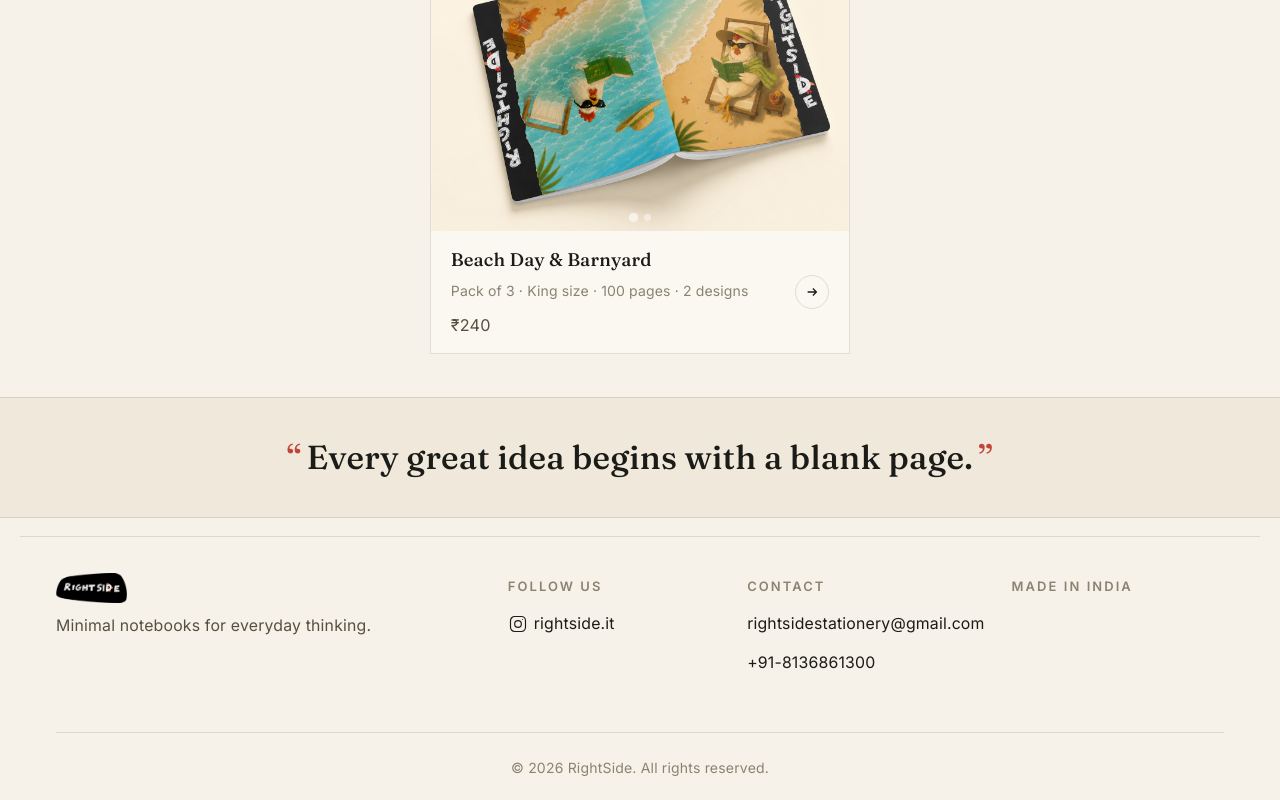
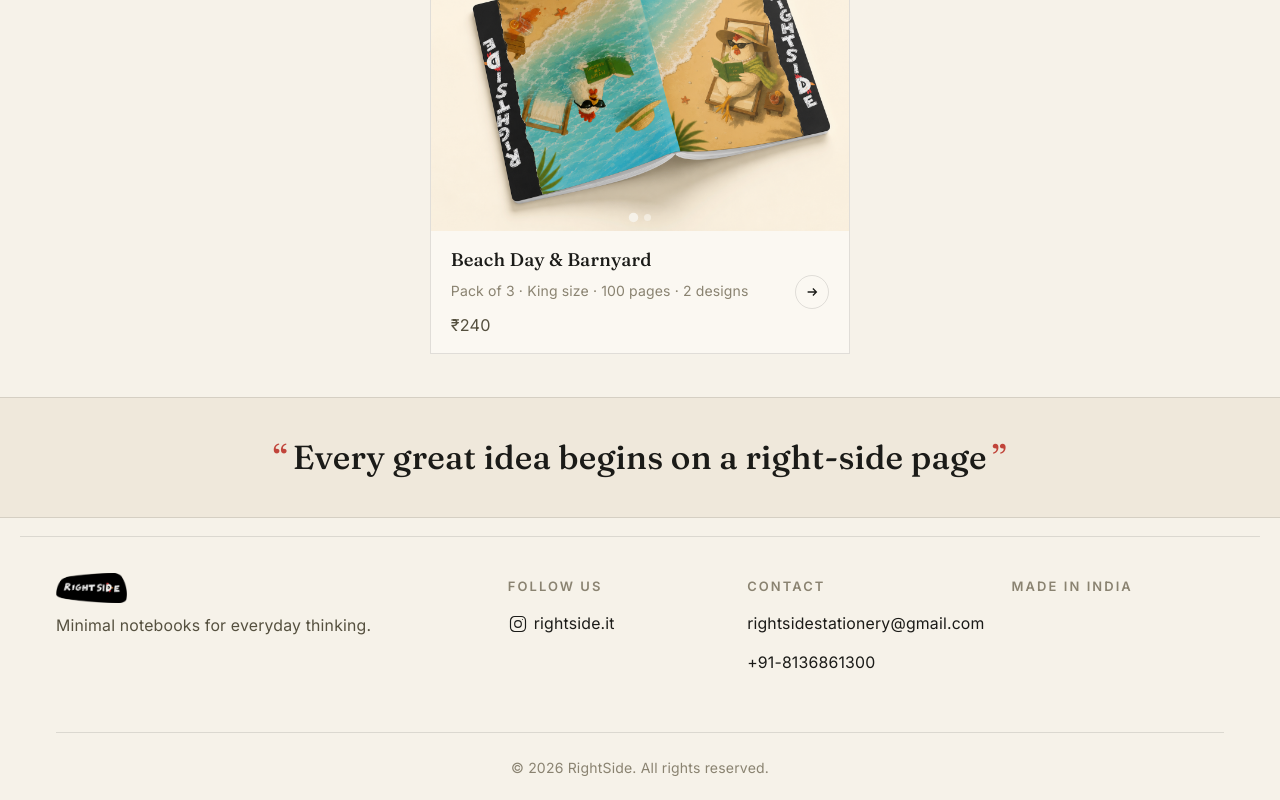
Before and after one commit to satechnologies87/Rightside, a React (Vite) app: page / in a window 1280 px wide. Shown: the part 838-1638 px from the top of the page. Built offline with nearby package versions, Linux system fonts and the light colour scheme.

Commit message:
Update home.jsx

```diff
--- a/src/pages/home/home.jsx
+++ b/src/pages/home/home.jsx
@@ -331,7 +331,7 @@ export default function Home() {
       <section className="rs-quote" data-reveal>
         <p>
           <span className="rs-quote__mark">“</span>
-          Every great idea begins with a blank page.
+          Every great idea begins on a right-side page
           <span className="rs-quote__mark">”</span>
         </p>
       </section>
```
